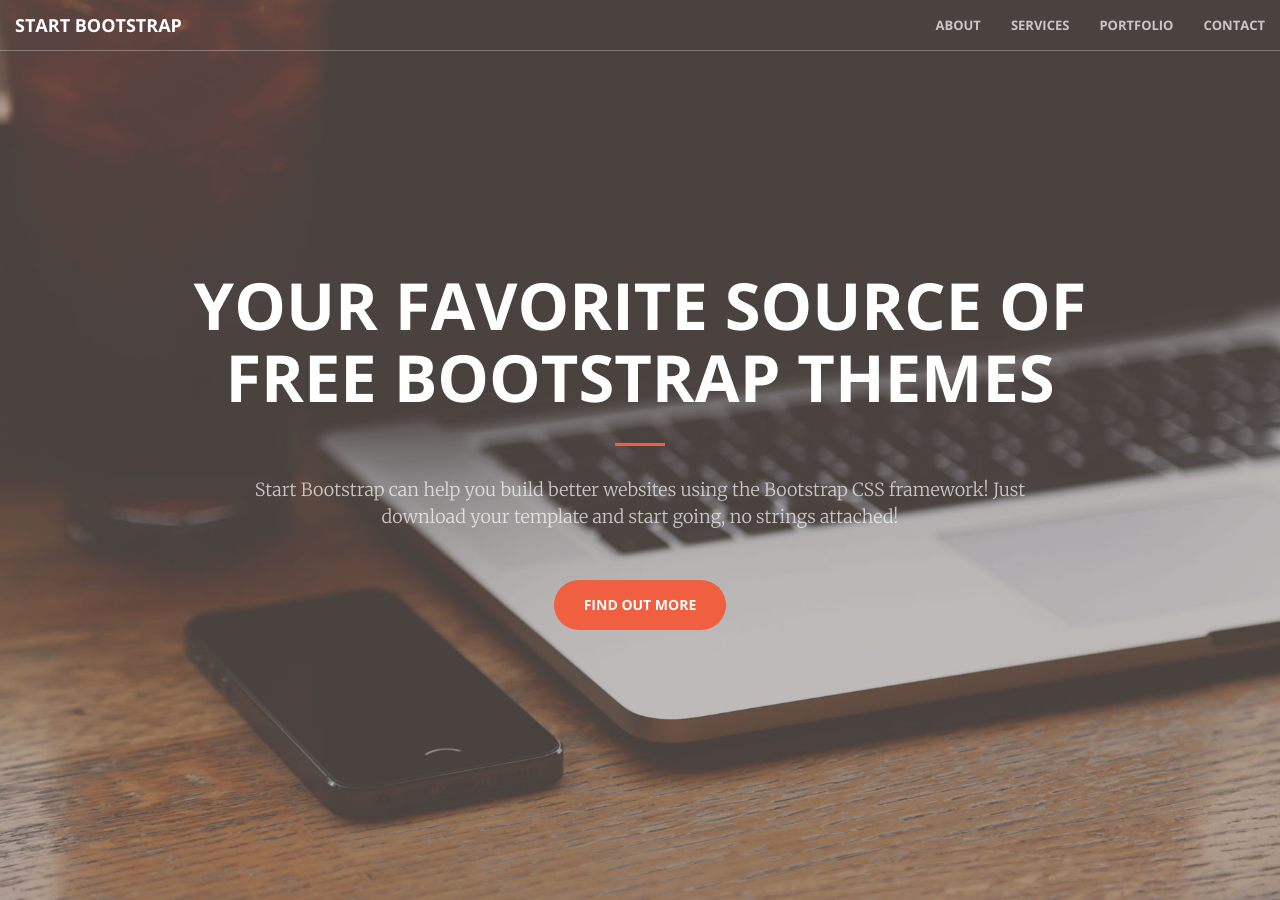
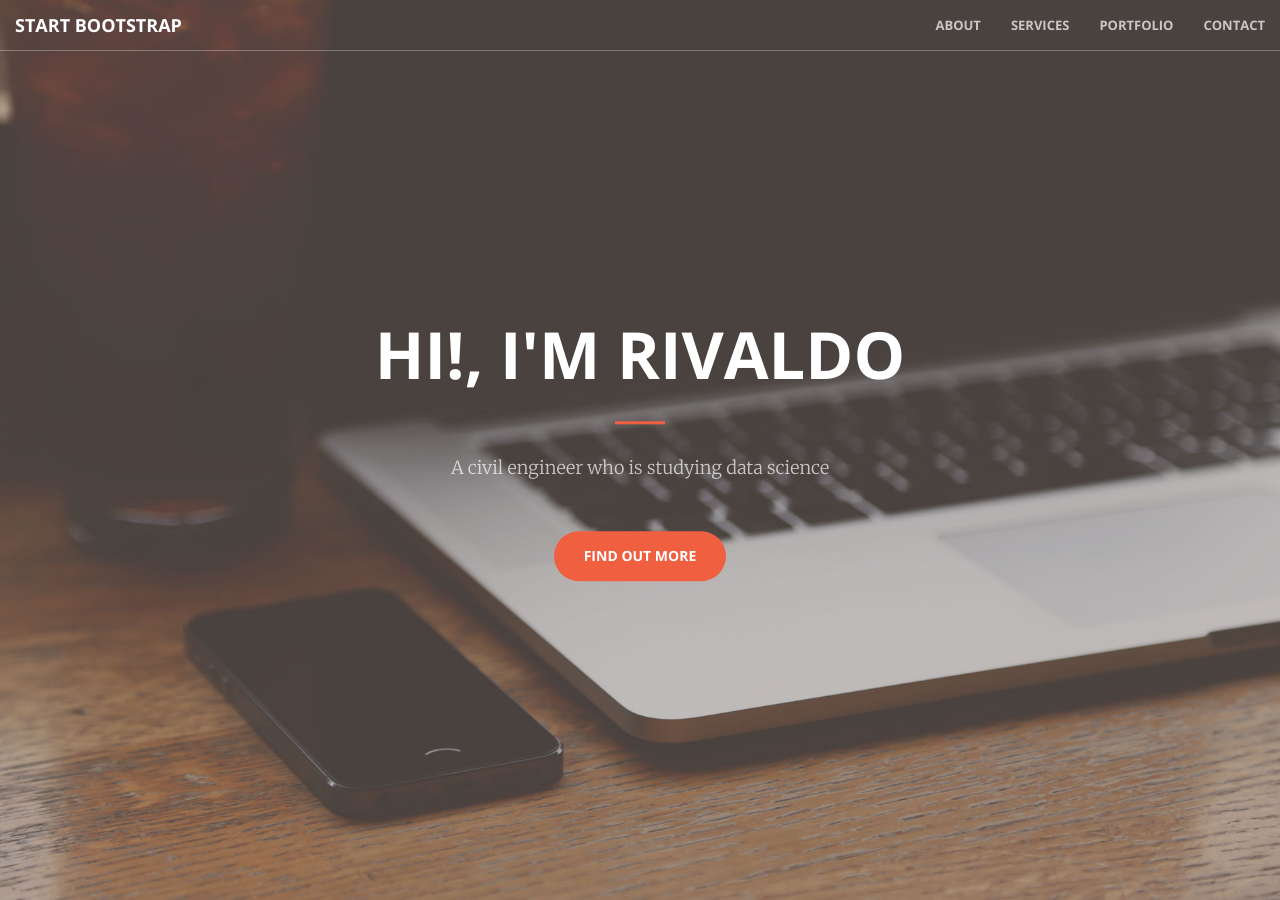
Before and after one commit to valdo28/valdo28.github.io, a Jekyll site: the page built from index.html, in a window 1280 px wide and 900 px high. Built offline with Jekyll 4.4.1, drawn with Linux system fonts in a browser that asks for light colours.

Commit message:
Update header.html

```diff
--- a/_includes/header.html
+++ b/_includes/header.html
@@ -1,9 +1,9 @@
 <header>
     <div class="header-content">
         <div class="header-content-inner">
-            <h1>Your Favorite Source of Free Bootstrap Themes</h1>
+            <h1>Hi!, I'm Rivaldo</h1>
             <hr>
-            <p>Start Bootstrap can help you build better websites using the Bootstrap CSS framework! Just download your template and start going, no strings attached!</p>
+            <p>A civil engineer who is studying data science</p>
             <a href="#about" class="btn btn-primary btn-xl page-scroll">Find Out More</a>
         </div>
     </div>
```
